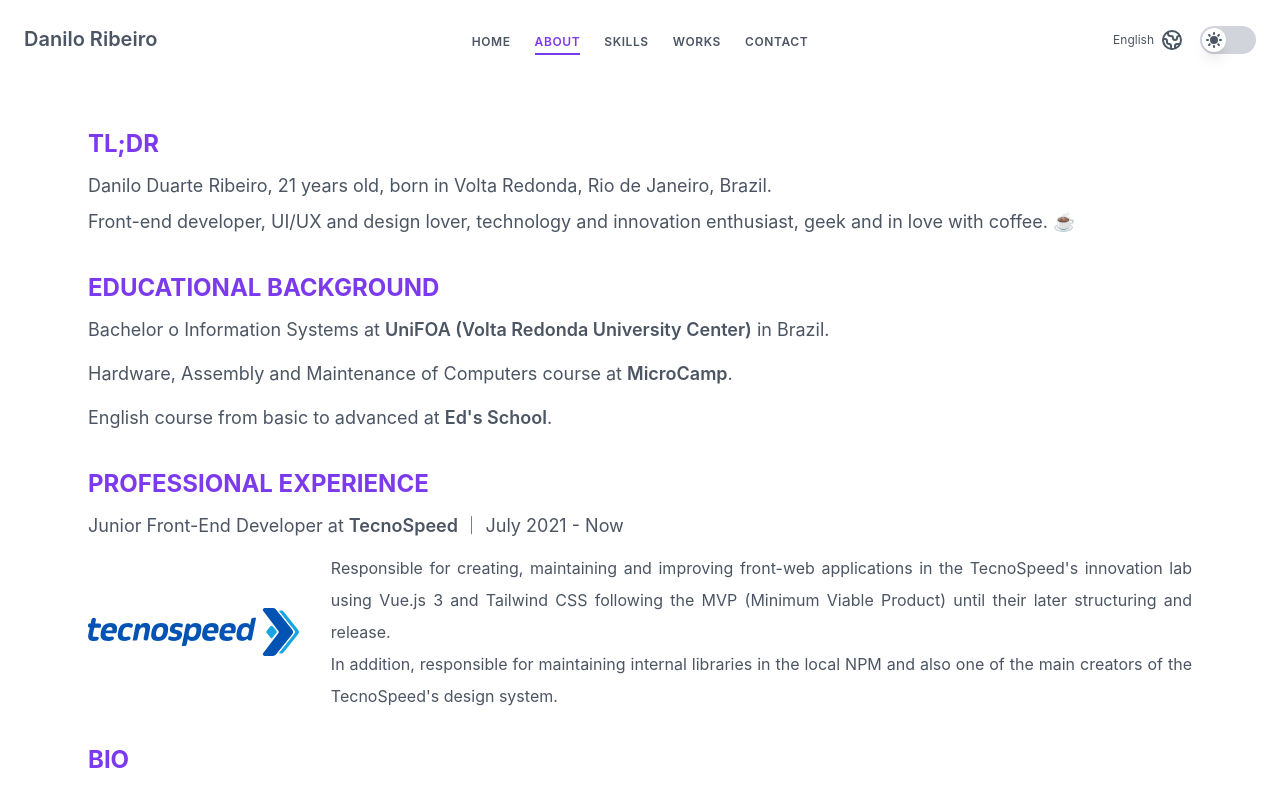
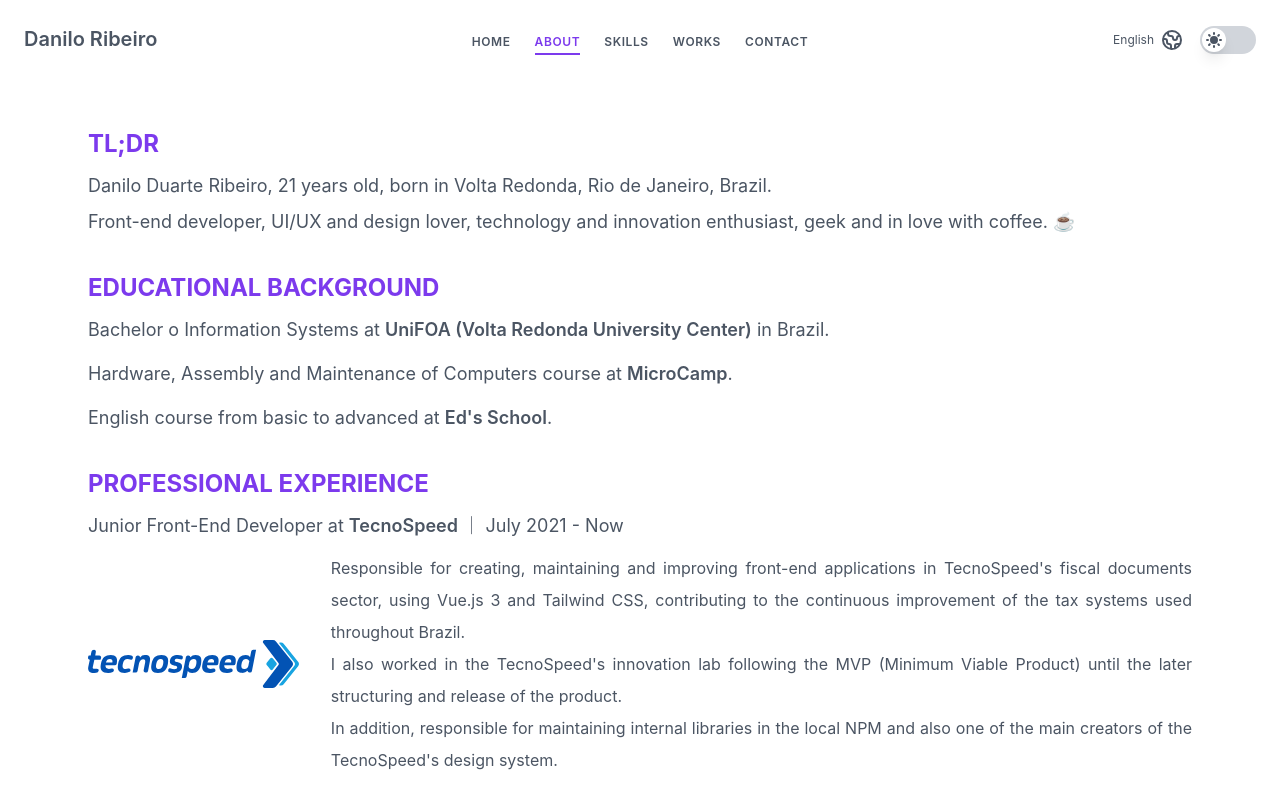
Before and after one commit to daniloribeiro00/daniloribeiro00, a Vue app: page /about in a window 1280 px wide. Shown: the top 792 px of the page. Built offline with nearby package versions, Linux system fonts and the light colour scheme.

Commit message:
updated about info

```diff
--- a/src/views/About.vue
+++ b/src/views/About.vue
@@ -222,8 +222,8 @@
         </a>
         {{
           globalStore.language === 'pt-BR'
-            ? 'Responsável pela criação, manutenção e aprimoramento de aplicações front-web no SpeedLab, o laboratório de inovação da TecnoSpeed, utilizando Vue.js 3 e Tailwind CSS, seguindo o conceito de MVP (Minimum Viable Product) até sua estruturação e lançamento.\nAlém disso, responsável também por manter bibliotecas internas no NPM local da empresa bem como um dos principais contribuintes na criação do design system da TecnoSpeed.'
-            : "Responsible for creating, maintaining and improving front-web applications in the TecnoSpeed's innovation lab using Vue.js 3 and Tailwind CSS following the MVP (Minimum Viable Product) until their later structuring and release.\nIn addition, responsible for maintaining internal libraries in the local NPM and also one of the main creators of the TecnoSpeed's design system."
+            ? 'Responsável pela criação, manutenção e aprimoramento de aplicações front-end no DFe da TecnoSpeed, utilizando Vue.js 3 e Tailwind CSS, contribuindo para melhoria contínua dos sistemas fiscais utilizados em todo o Brasil.\nTambém atuei no SpeedLab, o laboratório de inovação da TecnoSpeed, seguindo o conceito de MVP (Minimum Viable Product) até a estruturação e lançamento do produto.\nAlém disso, responsável também por manter bibliotecas internas no NPM local da empresa bem como um dos principais contribuintes na criação do design system da TecnoSpeed.'
+            : "Responsible for creating, maintaining and improving front-end applications in TecnoSpeed's fiscal documents sector, using Vue.js 3 and Tailwind CSS, contributing to the continuous improvement of the tax systems used throughout Brazil.\nI also worked in the TecnoSpeed's innovation lab following the MVP (Minimum Viable Product) until the later structuring and release of the product.\nIn addition, responsible for maintaining internal libraries in the local NPM and also one of the main creators of the TecnoSpeed's design system."
         }}
       </span>
     </div>
```
